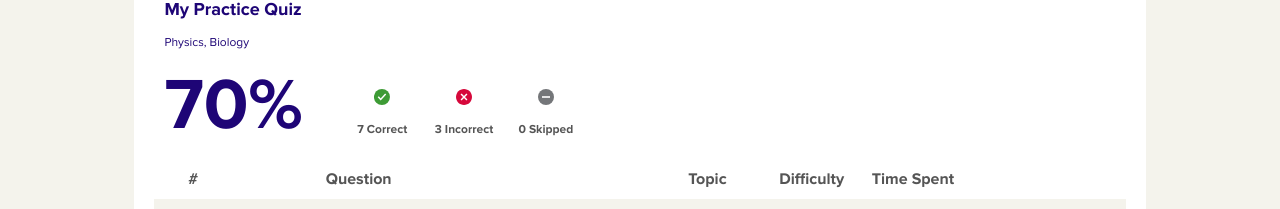
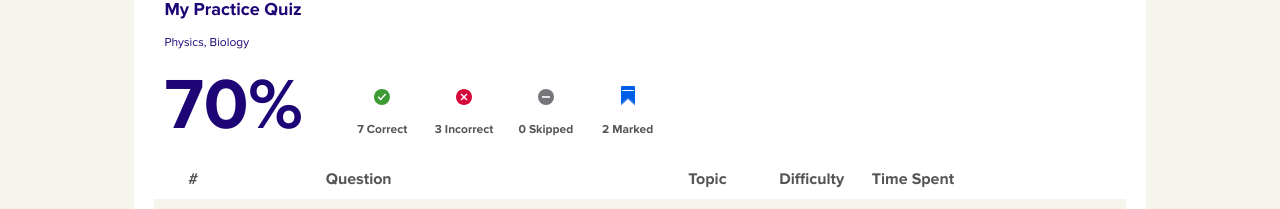
Before and after one commit to adamaso-zz/quiz-review, an Angular app in the folder report/: page / in a window 1280 px wide. Shown: the part 255-464 px from the top of the page. Built offline with nearby package versions, Linux system fonts and the light colour scheme.

Commit message:
add marked to quiz stats

```diff
--- a/report/src/app/app.component.html
+++ b/report/src/app/app.component.html
@@ -32,6 +32,10 @@
       <div class="flex-item mpq-icon">
         <img src="../assets/global-styles/images/skip.svg">
         <p class="mpq-indicator">0 Skipped</p>
+      </div>
+      <div class="flex-item mpq-icon">
+        <img src="../assets/global-styles/images/bookmark.svg">
+        <p class="mpq-indicator">2 Marked</p>
       </div>
     </div>
 
```
